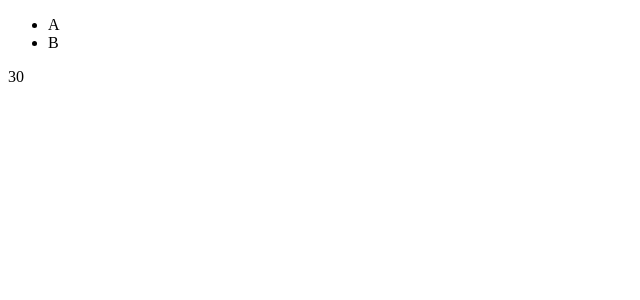
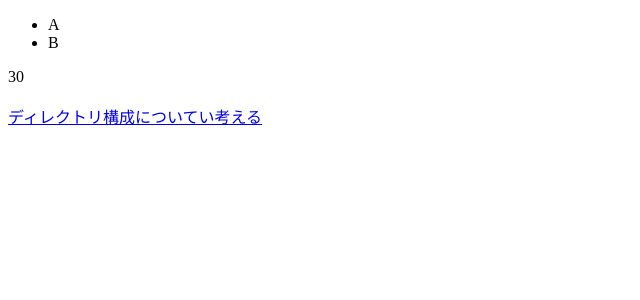
Before and after one commit to masashi49/storybook3ts, a Next.js app in the folder mynextapp/: page / in a window 1280 px wide. Shown: the top 300 px of the page, without its empty margins (0-640 px from the left). Built offline with nearby package versions, Linux system fonts and the light colour scheme.

Commit message:
ディレクトリ構成について缶ゲル

```diff
--- a/mynextapp/pages/index.tsx
+++ b/mynextapp/pages/index.tsx
@@ -1,4 +1,5 @@
 import type { NextPage } from 'next'
+import Link from 'next/link'
 import PageHead from './Head'
 import { Footer } from '../components/Footer'
 
@@ -9,6 +10,11 @@ const Home: NextPage = () => {
     <>
       <PageHead />
       <Footer sns={snsArray} id={30} />
+
+      <br />
+      <Link href="https://note.com/tabelog_frontend/n/n07b4077f5cf3">
+        <a>ディレクトリ構成についてい考える</a>
+      </Link>
     </>
   )
 }
```
